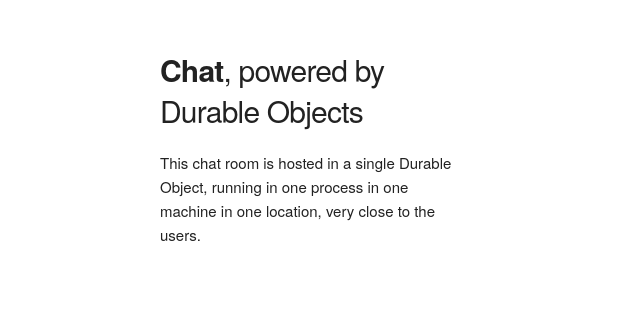
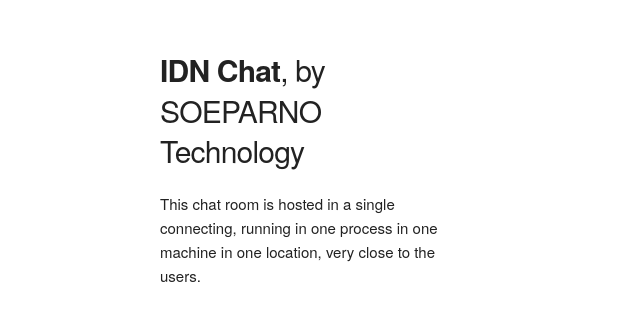
Before and after one commit to soeparnocorp/idn, a React app: page public/index.html in a window 1280 px wide. Shown: the part 190-510 px from the top of the page, without its empty margins (0-640 px from the left). Built offline with nearby package versions, Linux system fonts and the light colour scheme.

Commit message:
index.html

```diff
--- a/public/index.html
+++ b/public/index.html
@@ -4,7 +4,7 @@
 		<!-- Basic Page Needs
   –––––––––––––––––––––––––––––––––––––––––––––––––– -->
 		<meta charset="utf-8" />
-		<title>Chat!</title>
+		<title>IDN Chat</title>
 		<meta name="description" content="" />
 		<meta name="author" content="" />
 
@@ -32,9 +32,9 @@
 		<div class="container" style="width: 95%; height: 100%">
 			<div class="row" style="height: 100%">
 				<div class="one-third column" style="margin-top: 25%">
-					<h4><b>Chat</b>, powered by Durable Objects</h4>
+					<h4><b>IDN Chat</b>, by SOEPARNO Technology</h4>
 					<p>
-						This chat room is hosted in a single Durable Object, running in one
+						This chat room is hosted in a single connecting, running in one
 						process in one machine in one location, very close to the users.
 					</p>
 				</div>
```
